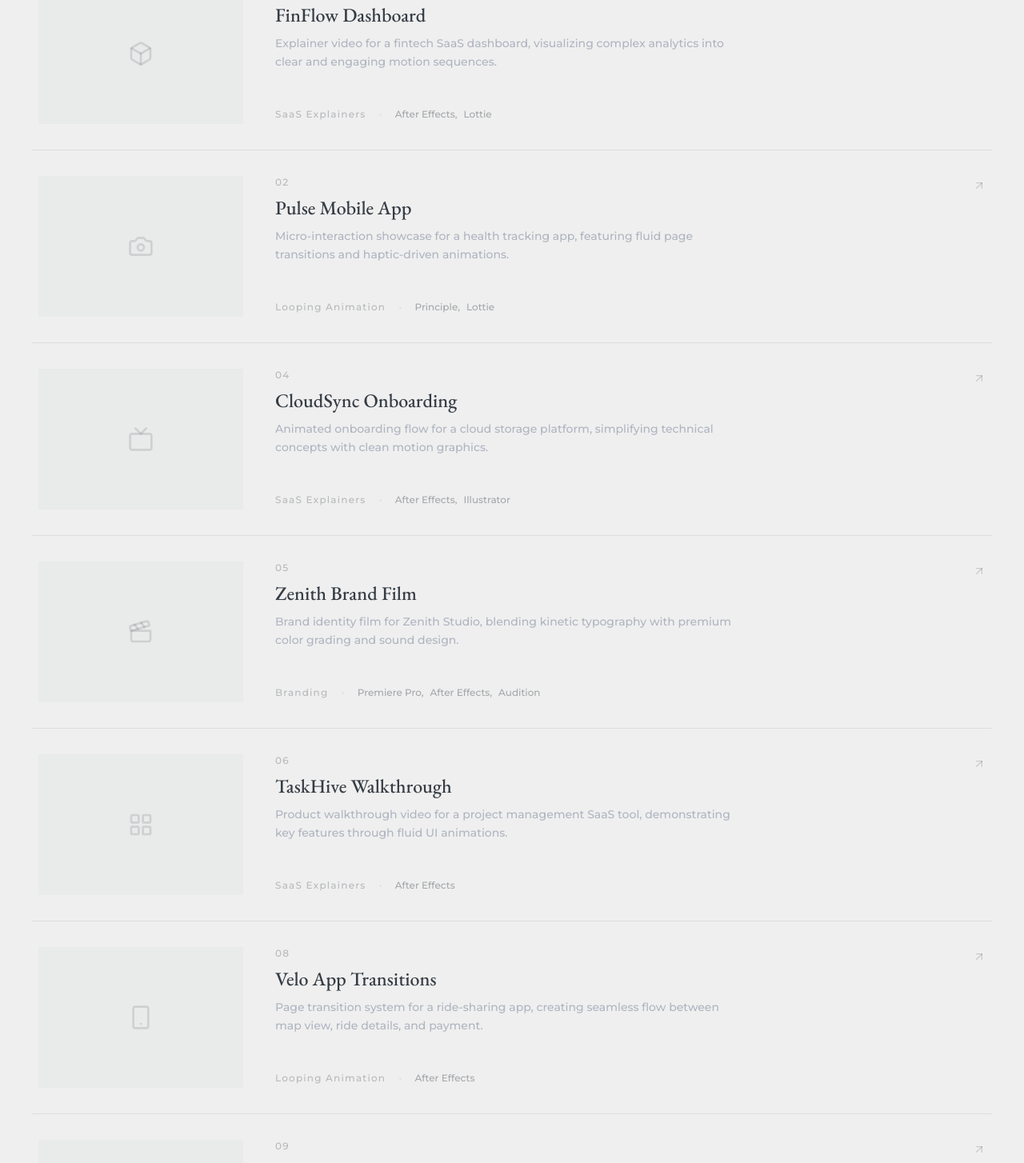
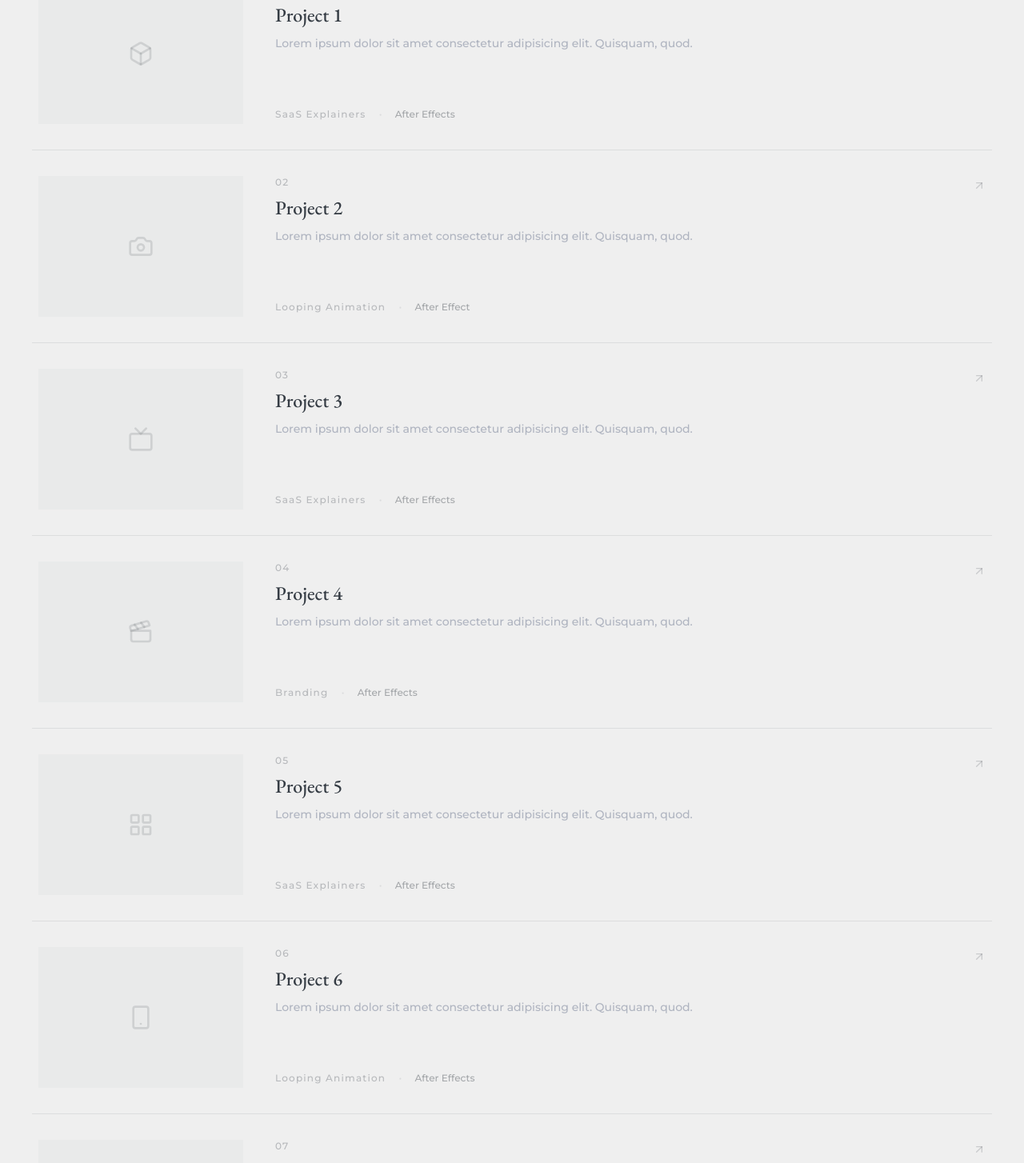
Before and after one commit to Vanotech-Dev/alvinFerdinand-prev, a React (Vite) app: page /project in a window 1280 px wide. Shown: the part 480-1934 px from the top of the page at 80% size. Built offline with nearby package versions, Linux system fonts and the light colour scheme; a web font is replaced by a local one.

Commit message:
add: editing project page and changing into lorem ipsum

```diff
--- a/src/project.jsx
+++ b/src/project.jsx
@@ -25,150 +25,150 @@ const categories = ["All", "SaaS Explainers", "Looping Animation", "Branding"];
 const projectsData = [
   {
     id: 1,
-    title: "FinFlow Dashboard",
+    title: "Project 1",
     category: "SaaS Explainers",
     description:
-      "Explainer video for a fintech SaaS dashboard, visualizing complex analytics into clear and engaging motion sequences.",
-    tools: ["After Effects", "Lottie"],
+      "Lorem ipsum dolor sit amet consectetur adipisicing elit. Quisquam, quod.",
+    tools: ["After Effects"],
     image: null,
     icon: <Box className="w-8 h-8" />,
   },
   {
     id: 2,
-    title: "Pulse Mobile App",
+    title: "Project 2",
     category: "Looping Animation",
     description:
-      "Micro-interaction showcase for a health tracking app, featuring fluid page transitions and haptic-driven animations.",
-    tools: ["Principle", "Lottie"],
+      "Lorem ipsum dolor sit amet consectetur adipisicing elit. Quisquam, quod.",
+    tools: ["After Effect"],
     image: null,
     icon: <Camera className="w-8 h-8" />,
   },
   {
-    id: 4,
-    title: "CloudSync Onboarding",
+    id: 3,
+    title: "Project 3",
     category: "SaaS Explainers",
     description:
-      "Animated onboarding flow for a cloud storage platform, simplifying technical concepts with clean motion graphics.",
-    tools: ["After Effects", "Illustrator"],
+      "Lorem ipsum dolor sit amet consectetur adipisicing elit. Quisquam, quod.",
+    tools: ["After Effects"],
     image: null,
     icon: <Tv className="w-8 h-8" />,
   },
   {
-    id: 5,
-    title: "Zenith Brand Film",
+    id: 4,
+    title: "Project 4",
     category: "Branding",
     description:
-      "Brand identity film for Zenith Studio, blending kinetic typography with premium color grading and sound design.",
-    tools: ["Premiere Pro", "After Effects", "Audition"],
+      "Lorem ipsum dolor sit amet consectetur adipisicing elit. Quisquam, quod.",
+    tools: ["After Effects"],
     image: null,
     icon: <Clapperboard className="w-8 h-8" />,
   },
   {
-    id: 6,
-    title: "TaskHive Walkthrough",
+    id: 5,
+    title: "Project 5",
     category: "SaaS Explainers",
     description:
-      "Product walkthrough video for a project management SaaS tool, demonstrating key features through fluid UI animations.",
+      "Lorem ipsum dolor sit amet consectetur adipisicing elit. Quisquam, quod.",
     tools: ["After Effects"],
     image: null,
     icon: <LayoutGrid className="w-8 h-8" />,
   },
   {
-    id: 8,
-    title: "Velo App Transitions",
+    id: 6,
+    title: "Project 6",
     category: "Looping Animation",
     description:
-      "Page transition system for a ride-sharing app, creating seamless flow between map view, ride details, and payment.",
+      "Lorem ipsum dolor sit amet consectetur adipisicing elit. Quisquam, quod.",
     tools: ["After Effects"],
     image: null,
     icon: <Smartphone className="w-8 h-8" />,
   },
   {
-    id: 9,
-    title: "NovaPay Explainer",
+    id: 7,
+    title: "Project 7",
     category: "SaaS Explainers",
     description:
-      "60-second explainer for a digital payment platform, combining icon animation and data-driven motion storytelling.",
-    tools: ["After Effects", "Illustrator", "Lottie"],
+      "Lorem ipsum dolor sit amet consectetur adipisicing elit. Quisquam, quod.",
+    tools: ["After Effects"],
     image: null,
     icon: <Zap className="w-8 h-8" />,
   },
   {
-    id: 10,
-    title: "Aura Design System",
+    id: 8,
+    title: "Project 8",
     category: "Looping Animation",
     description:
-      "Motion specification for a large-scale design system, defining easing curves, timing, and component animation standards.",
+      "Lorem ipsum dolor sit amet consectetur adipisicing elit. Quisquam, quod.",
     tools: ["After Effects"],
     image: null,
     icon: <PenTool className="w-8 h-8" />,
   },
   {
-    id: 12,
-    title: "Metric Pro Promo",
+    id: 9,
+    title: "Project 9",
     category: "SaaS Explainers",
     description:
-      "Promotional video for an analytics SaaS tool, using chart animations and data storytelling to demonstrate ROI value.",
+      "Lorem ipsum dolor sit amet consectetur adipisicing elit. Quisquam, quod.",
     tools: ["After Effects"],
     image: null,
     icon: <Monitor className="w-8 h-8" />,
   },
   {
-    id: 13,
-    title: "Bloom Brand Identity",
+    id: 10,
+    title: "Project 10",
     category: "Branding",
     description:
-      "Full brand motion identity package for a wellness startup, including logo reveal, color palette motion, and type system.",
-    tools: ["After Effects", "Illustrator", "Premiere Pro"],
+      "Lorem ipsum dolor sit amet consectetur adipisicing elit. Quisquam, quod.",
+    tools: ["After Effects"],
     image: null,
     icon: <Palette className="w-8 h-8" />,
   },
   {
-    id: 14,
-    title: "FlowState Navigation",
+    id: 11,
+    title: "Project 11",
     category: "Looping Animation",
     description:
-      "Tab bar and navigation motion system for a meditation app, using spring physics and natural easing for calm UX feel.",
+      "Lorem ipsum dolor sit amet consectetur adipisicing elit. Quisquam, quod.",
     tools: ["After Effects"],
     image: null,
     icon: <Play className="w-8 h-8" />,
   },
   {
-    id: 15,
-    title: "DataVault Security Film",
+    id: 12,
+    title: "Project 12",
     category: "SaaS Explainers",
     description:
-      "Cybersecurity SaaS explainer video illustrating encryption flows, data pipelines, and threat detection with sleek motion.",
-    tools: ["After Effects", "Cinema 4D"],
+      "Lorem ipsum dolor sit amet consectetur adipisicing elit. Quisquam, quod.",
+    tools: ["After Effects"],
     image: null,
     icon: <Globe className="w-8 h-8" />,
   },
   {
-    id: 17,
-    title: "Kopi Nusantara Ad",
+    id: 13,
+    title: "Project 13",
     category: "Branding",
     description:
-      "Social media advertisement for an Indonesian coffee brand, blending cultural motifs with modern kinetic typography.",
-    tools: ["After Effects", "Premiere Pro", "Illustrator"],
+      "Lorem ipsum dolor sit amet consectetur adipisicing elit. Quisquam, quod.",
+    tools: ["After Effects"],
     image: null,
     icon: <Megaphone className="w-8 h-8" />,
   },
   {
-    id: 18,
-    title: "PixelForge UI Kit",
+    id: 14,
+    title: "Project 14",
     category: "Looping Animation",
     description:
-      "Animated UI component library showcase, demonstrating button states, modal reveals, and loading skeleton transitions.",
+      "Lorem ipsum dolor sit amet consectetur adipisicing elit. Quisquam, quod.",
     tools: ["After Effects"],
     image: null,
     icon: <Component className="w-8 h-8" />,
   },
   {
-    id: 20,
-    title: "SaaSGrid Launch Film",
+    id: 15,
+    title: "Project 15",
     category: "SaaS Explainers",
     description:
-      "Product launch film for a B2B SaaS platform, combining live UI recording with animated callouts and transitions.",
+      "Lorem ipsum dolor sit amet consectetur adipisicing elit. Quisquam, quod.",
     tools: ["After Effects"],
     image: null,
     icon: <Wand2 className="w-8 h-8" />,
@@ -218,23 +218,23 @@ function Project() {
   return (
     <>
       {/* Header */}
-      <section className="pt-24 md:pt-28 pb-10 md:pb-16 px-5 md:px-10" ref={headerRef}>
+      <section className="pt-28 pb-16 px-10" ref={headerRef}>
         <small className="text-primary tracking-widest text-sm mb-4 block proj-header">
           Portfolio — {projectsData.length} Projects
         </small>
-        <h1 className="title text-secondary text-4xl md:text-8xl tracking-tighter proj-header">
+        <h1 className="title text-secondary text-6xl md:text-8xl tracking-tighter proj-header">
           Selected Work
         </h1>
       </section>
 
       {/* Filter */}
-      <section className="px-5 md:px-10 pb-8 md:pb-10 border-b border-secondary/10">
+      <section className="px-10 pb-10 border-b border-secondary/10">
         <div className="flex flex-wrap gap-2">
           {categories.map((cat) => (
             <button
               key={cat}
               onClick={() => setActiveFilter(cat)}
-              className={`px-3 md:px-4 py-2 text-xs md:text-sm tracking-wider transition-colors duration-200 cursor-pointer
+              className={`px-4 py-2 text-sm tracking-wider transition-colors duration-200 cursor-pointer
                 ${
                   activeFilter === cat
                     ? "text-secondary font-semibold border-b-2 border-secondary"
@@ -248,15 +248,15 @@ function Project() {
       </section>
 
       {/* Project List */}
-      <section className="px-5 md:px-10 py-6 md:py-10" ref={listRef}>
+      <section className="px-10 py-10" ref={listRef}>
         <div className="flex flex-col">
           {filteredProjects.map((project) => (
             <div
               key={project.id}
-              className="group border-b border-secondary/10 py-6 md:py-8 flex flex-col md:flex-row gap-4 md:gap-10 cursor-pointer hover:bg-secondary/2 transition-colors duration-200 md:px-2 proj-item"
+              className="group border-b border-secondary/10 py-8 flex flex-col md:flex-row gap-6 md:gap-10 cursor-pointer hover:bg-secondary/2 transition-colors duration-200 md:px-2 proj-item"
             >
               {/* Thumbnail */}
-              <div className="w-full md:w-64 h-36 md:h-44 shrink-0 overflow-hidden bg-secondary/3">
+              <div className="w-full md:w-64 h-44 shrink-0 overflow-hidden bg-secondary/3">
                 {project.image ? (
                   <img
                     src={project.image}
@@ -309,7 +309,7 @@ function Project() {
       </section>
 
       {/* Footer */}
-      <footer className="bg-secondary px-5 md:px-10 py-10 md:py-14 flex flex-col md:flex-row justify-between items-start md:items-end text-tertiary/85 gap-6 md:gap-8">
+      <footer className="bg-secondary px-10 py-14 flex flex-col md:flex-row justify-between items-start md:items-end text-tertiary/85 gap-8">
         <div>
           <small className="tracking-widest text-tertiary/40 text-xs uppercase block mb-3">
             Get In Touch
```
